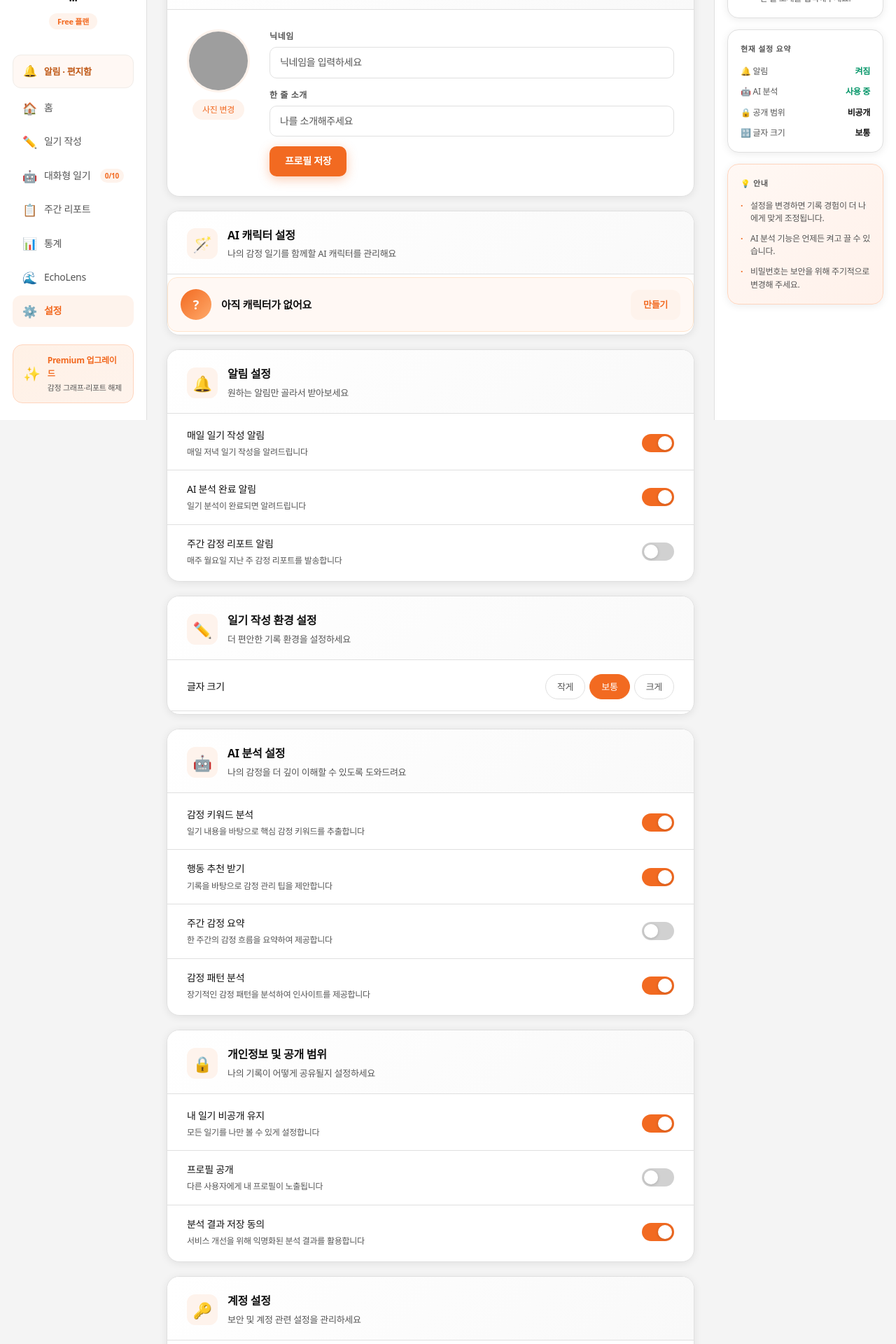
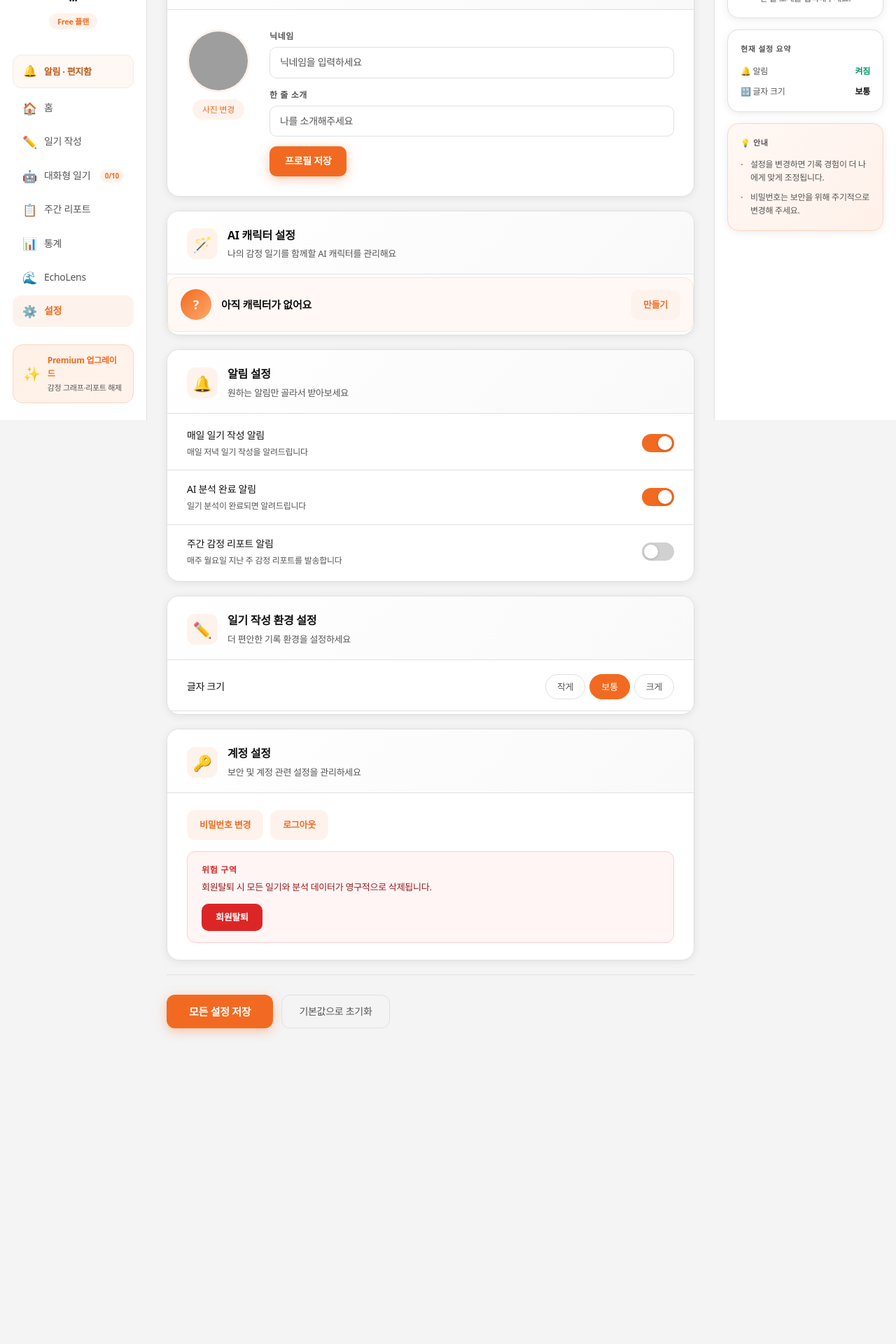
Before and after one commit to Here-we-go-emolens/emolens_front, a React (Vite) app: page /settings in a window 1280 px wide. Shown: the part 200-2120 px from the top of the page at 70% size. After the commit the page ends 1709 px from the top, so only its background shows below. Built offline with nearby package versions, Linux system fonts and the light colour scheme; no server answers; grey boxes are pictures that could not be loaded; a web font is replaced by a local one.

Commit message:
feat: 설정 페이지에서 AI 분석 설정 및 개인정보·공개 범위 섹션 제거

```diff
--- a/src/pages/Settings/SettingsPage.jsx
+++ b/src/pages/Settings/SettingsPage.jsx
@@ -28,17 +28,6 @@ const DEFAULT_SETTINGS = {
   },
   writing: {
     fontSize: 'medium',    // 'small' | 'medium' | 'large'
-  },
-  ai: {
-    emotionKeywords: true,
-    actionRecommend: true,
-    weeklySummary: false,
-    patternAnalysis: true,
-  },
-  privacy: {
-    privateDiary: true,
-    publicProfile: false,
-    saveAnalysisData: true,
   },
 };
 
@@ -81,9 +70,8 @@ const ToggleRow = ({ label, desc, checked, onChange }) => (
 
 /* ── 오른쪽 패널 ────────────────────────────────────── */
 const RightPanel = ({ settings, profileImageUrl }) => {
-  const { profile, notifications, writing, ai } = settings; // writing: fontSize 요약용
+  const { profile, notifications, writing } = settings;
   const notifOn = Object.values(notifications).some(Boolean);
-  const aiOn    = Object.values(ai).some(Boolean);
 
   return (
     <aside className="right-panel">
@@ -108,18 +96,6 @@ const RightPanel = ({ settings, profileImageUrl }) => {
             </span>
           </li>
           <li>
-            <span className="rp-sum-key">🤖 AI 분석</span>
-            <span className={`rp-sum-val ${aiOn ? 'val-on' : 'val-off'}`}>
-              {aiOn ? '사용 중' : '사용 안 함'}
-            </span>
-          </li>
-          <li>
-            <span className="rp-sum-key">🔒 공개 범위</span>
-            <span className="rp-sum-val">
-              {settings.privacy.privateDiary ? '비공개' : '공개'}
-            </span>
-          </li>
-          <li>
             <span className="rp-sum-key">🔡 글자 크기</span>
             <span className="rp-sum-val">
               {{ small: '작게', medium: '보통', large: '크게' }[writing.fontSize]}
@@ -133,7 +109,6 @@ const RightPanel = ({ settings, profileImageUrl }) => {
         <div className="rp-card-label">💡 안내</div>
         <ul className="rp-tip-list">
           <li>설정을 변경하면 기록 경험이 더 나에게 맞게 조정됩니다.</li>
-          <li>AI 분석 기능은 언제든 켜고 끌 수 있습니다.</li>
           <li>비밀번호는 보안을 위해 주기적으로 변경해 주세요.</li>
         </ul>
       </div>
@@ -270,7 +245,7 @@ const SettingsPage = () => {
     showToast('기본값으로 초기화되었습니다.', 'info');
   };
 
-  const { notifications, writing, ai, privacy } = settings;
+  const { notifications, writing } = settings;
 
   return (
     <div className="settings-layout">
@@ -442,65 +417,7 @@ const SettingsPage = () => {
 
                 </SettingSection>
 
-        {/* ⑤ AI 분석 설정 */}
-        <SettingSection
-          icon="🤖"
-          title="AI 분석 설정"
-          subtitle="나의 감정을 더 깊이 이해할 수 있도록 도와드려요"
-        >
-          <ToggleRow
-            label="감정 키워드 분석"
-            desc="일기 내용을 바탕으로 핵심 감정 키워드를 추출합니다"
-            checked={ai.emotionKeywords}
-            onChange={v => setNested('ai', 'emotionKeywords', v)}
-          />
-          <ToggleRow
-            label="행동 추천 받기"
-            desc="기록을 바탕으로 감정 관리 팁을 제안합니다"
-            checked={ai.actionRecommend}
-            onChange={v => setNested('ai', 'actionRecommend', v)}
-          />
-          <ToggleRow
-            label="주간 감정 요약"
-            desc="한 주간의 감정 흐름을 요약하여 제공합니다"
-            checked={ai.weeklySummary}
-            onChange={v => setNested('ai', 'weeklySummary', v)}
-          />
-          <ToggleRow
-            label="감정 패턴 분석"
-            desc="장기적인 감정 패턴을 분석하여 인사이트를 제공합니다"
-            checked={ai.patternAnalysis}
-            onChange={v => setNested('ai', 'patternAnalysis', v)}
-          />
-        </SettingSection>
-
-        {/* ⑥ 개인정보 및 공개 범위 */}
-        <SettingSection
-          icon="🔒"
-          title="개인정보 및 공개 범위"
-          subtitle="나의 기록이 어떻게 공유될지 설정하세요"
-        >
-          <ToggleRow
-            label="내 일기 비공개 유지"
-            desc="모든 일기를 나만 볼 수 있게 설정합니다"
-            checked={privacy.privateDiary}
-            onChange={v => setNested('privacy', 'privateDiary', v)}
-          />
-          <ToggleRow
-            label="프로필 공개"
-            desc="다른 사용자에게 내 프로필이 노출됩니다"
-            checked={privacy.publicProfile}
-            onChange={v => setNested('privacy', 'publicProfile', v)}
-          />
-          <ToggleRow
-            label="분석 결과 저장 동의"
-            desc="서비스 개선을 위해 익명화된 분석 결과를 활용합니다"
-            checked={privacy.saveAnalysisData}
-            onChange={v => setNested('privacy', 'saveAnalysisData', v)}
-          />
-        </SettingSection>
-
-        {/* ⑦ 계정 설정 */}
+        {/* ⑤ 계정 설정 */}
         <SettingSection
           icon="🔑"
           title="계정 설정"
```
